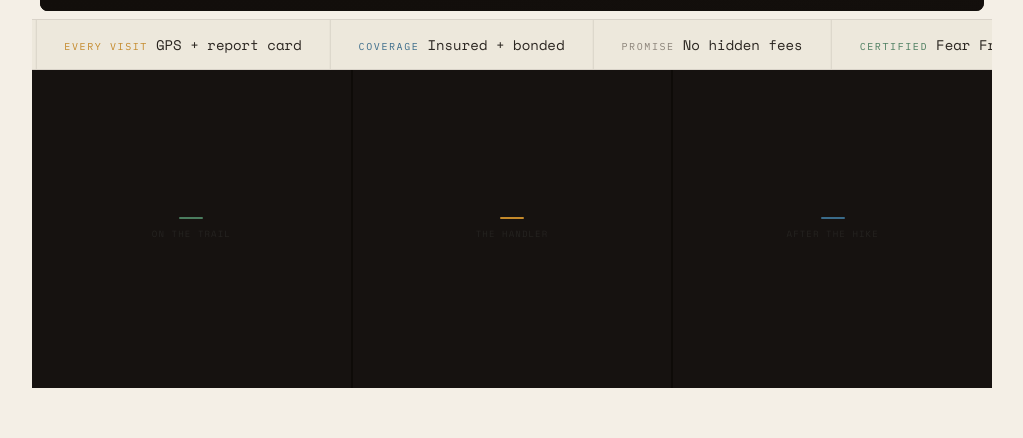
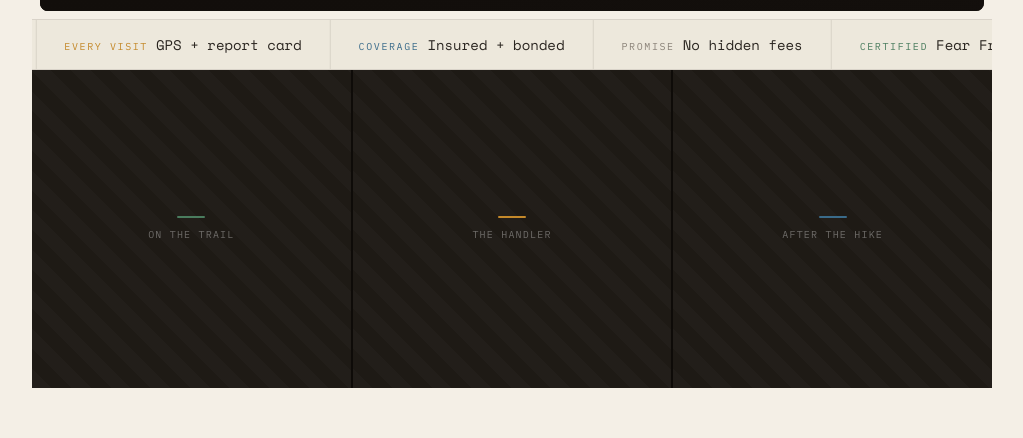
Before and after one commit to darkhorsedevloper/canipetthatdawg, a React (Vite) app: page / in a window 1280 px wide. Shown: the part 625-1063 px from the top of the page, without its empty margins (128-1151 px from the left). Built offline with nearby package versions, Linux system fonts and the light colour scheme.

Commit message:
PhotoStrips: visible labels, diagonal stripe texture, wider accent line
Co-Authored-By: Claude Sonnet 4.6 <noreply@anthropic.com>

```diff
--- a/src/components/PhotoStrips.jsx
+++ b/src/components/PhotoStrips.jsx
@@ -1,7 +1,7 @@
 const slots = [
-  { label: 'On the trail', color: 'var(--green)' },
-  { label: 'The handler', color: 'var(--orange)' },
-  { label: 'After the hike', color: 'var(--blue)' },
+  { label: 'On the trail',   color: 'var(--green)'  },
+  { label: 'The handler',    color: 'var(--orange)' },
+  { label: 'After the hike', color: 'var(--blue)'   },
 ]
 
 export default function PhotoStrips() {
@@ -9,13 +9,18 @@ export default function PhotoStrips() {
     <div style={{ display: 'grid', gridTemplateColumns: '1fr 1fr 1fr', gap: '2px', background: '#0E0B08' }}>
       {slots.map((s, i) => (
         <div key={i} style={{
-          background: '#161210',
+          background: 'var(--hero-bg)',
           aspectRatio: '1',
           display: 'flex', flexDirection: 'column',
-          alignItems: 'center', justifyContent: 'center', gap: '8px',
+          alignItems: 'center', justifyContent: 'center', gap: '10px',
+          backgroundImage: 'repeating-linear-gradient(45deg, rgba(255,255,255,.02) 0 14px, transparent 14px 28px)',
         }}>
-          <div style={{ width: '24px', height: '2px', borderRadius: '1px', background: s.color }} />
-          <p style={{ fontSize: '9px', letterSpacing: '0.12em', textTransform: 'uppercase', color: '#252320' }}>
+          <div style={{ width: '28px', height: '2px', borderRadius: '1px', background: s.color }} />
+          <p style={{
+            fontSize: '10px', letterSpacing: '0.12em', textTransform: 'uppercase',
+            color: 'rgba(255,255,255,0.35)',
+            fontFamily: "'IBM Plex Mono', monospace",
+          }}>
             {s.label}
           </p>
         </div>
```
